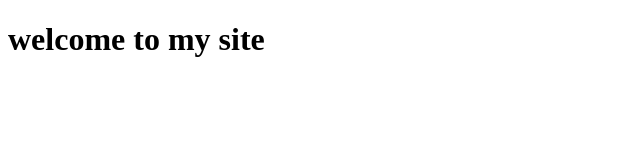
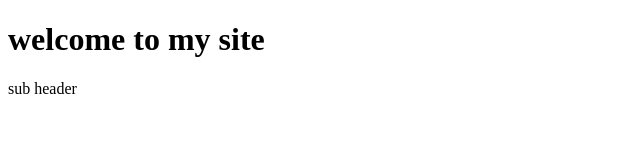
Before and after one commit to sukhrobabdullaev/example, a plain HTML site: page index.html in a window 1280 px wide. Shown: the full height of the page, 0-640 px from the left. Drawn offline with Linux system fonts and the light colour scheme.

Commit message:
add p tag

```diff
--- a/index.html
+++ b/index.html
@@ -7,6 +7,8 @@
     <title>Git example</title>
 </head>
 <body>
+
     <h1>welcome to my site</h1>
+    <p>sub header </p>
 </body>
 </html>
```
